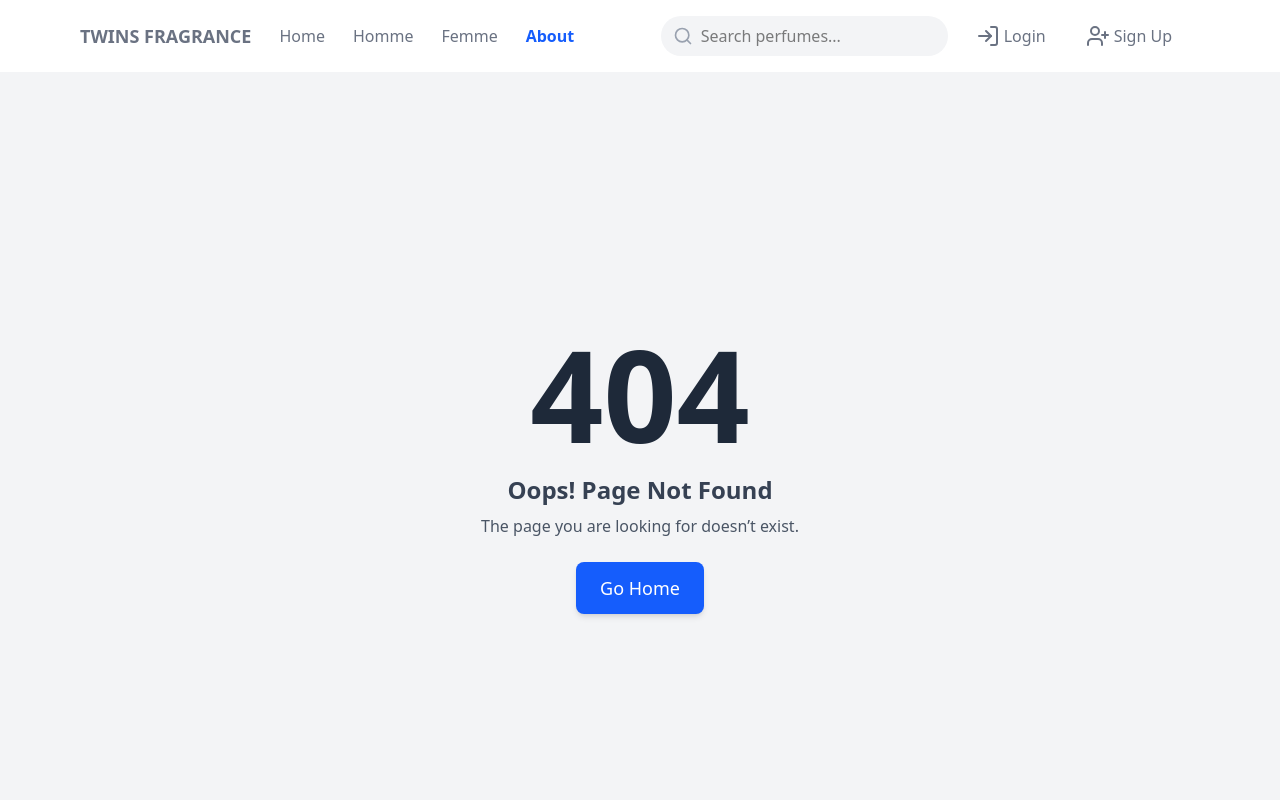
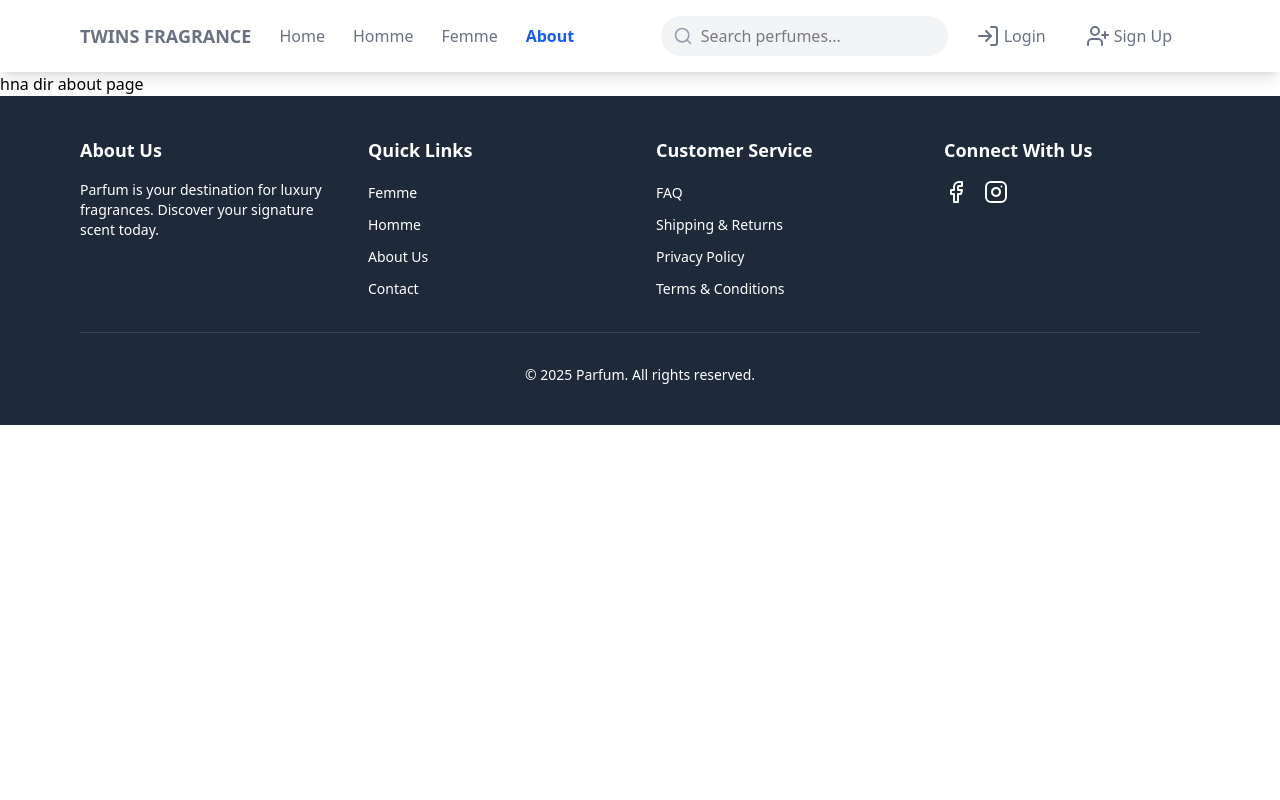
Before and after one commit to walidBerrady/twins-store, a React (Vite) app in the folder frontend/: page /about in a window 1280 px wide. Shown: the top 800 px of the page. Built offline with nearby package versions, Linux system fonts and the light colour scheme; no server answers.

Commit message:
added contact and about pages

```diff
--- a/frontend/src/App.jsx
+++ b/frontend/src/App.jsx
@@ -15,6 +15,8 @@ import SignupPage from "./pages/SignupPage";
 import SizeCategoryPage from "./pages/SizeCategoryPage";
 import HommePage from "./pages/HommePage";
 import FemmePage from "./pages/FemmePage";
+import AboutPage from "./pages/AboutPage";
+import ContactPage from "./pages/ConatcPage";
 
 import { useUserStore } from "./store/useUserStore";
 import LoadingSpinner from "./components/LoadingSpinner";
@@ -68,6 +70,8 @@ function App() {
         <Route path="/shop/:slug" element={<SizeCategoryPage />} />{" "}
         <Route path="/homme" element={<HommePage />} />
         <Route path="/femme" element={<FemmePage />} />
+        <Route path="/about" element={<AboutPage />} />
+        <Route path="/contact" element={<ContactPage />} />
       </Routes>
       <Footer />
     </>
--- /dev/null
+++ b/frontend/src/pages/AboutPage.jsx
@@ -0,0 +1,11 @@
+import React from "react";
+
+const AboutPage = () => {
+  return (
+    <div>
+      <h1>hna dir about page</h1>
+    </div>
+  );
+};
+
+export default AboutPage;
--- /dev/null
+++ b/frontend/src/pages/ConatcPage.jsx
@@ -0,0 +1,11 @@
+import React from "react";
+
+const ConatcPage = () => {
+  return (
+    <div>
+      <h1>Hna dir contact page</h1>
+    </div>
+  );
+};
+
+export default ConatcPage;
```
